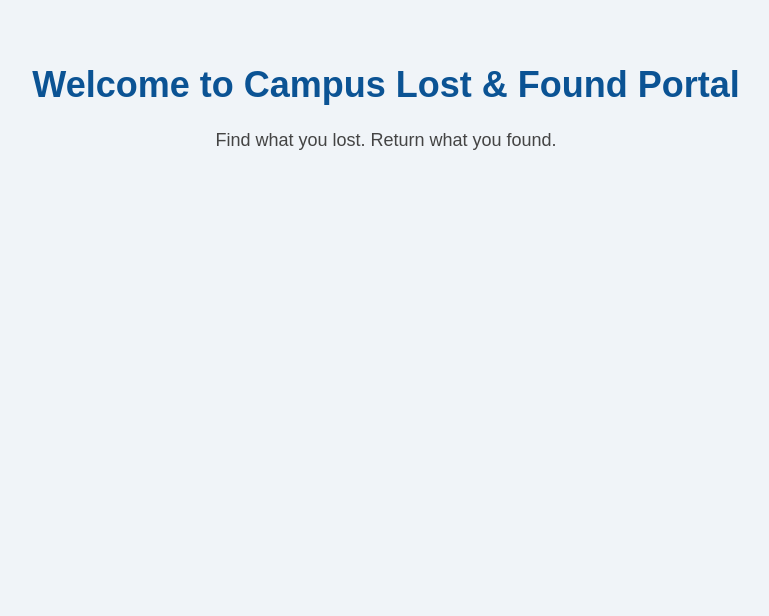
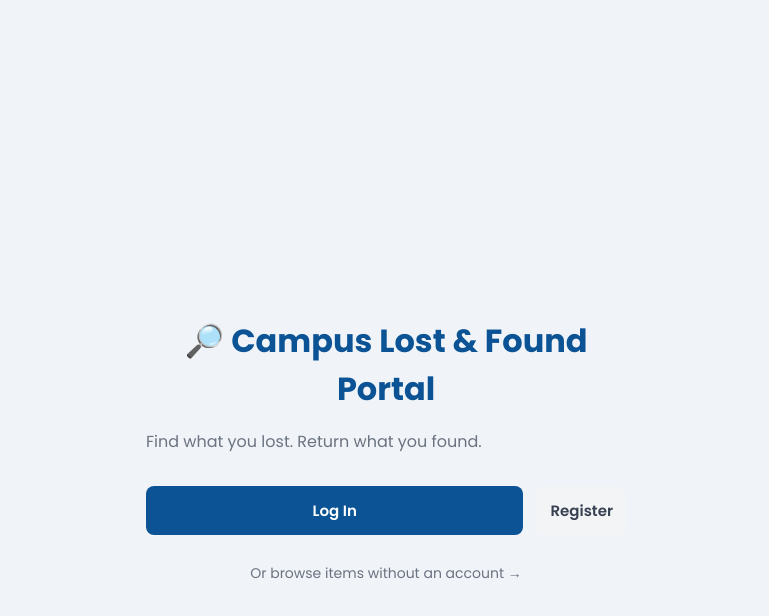
Before and after one commit to djrimbhoni/campus-lost-and-found-portal, a plain HTML site: page frontend/index.html in a window 1280 px wide. Shown: the whole page, without its empty margins (254-1023 px from the left). Drawn offline with Linux system fonts and the light colour scheme.

Commit message:
Turn index.html into a proper landing page

```diff
--- a/frontend/index.html
+++ b/frontend/index.html
@@ -4,11 +4,21 @@
     <meta charset="UTF-8">
     <meta name="viewport" content="width=device-width, initial-scale=1.0">
     <title>Campus Lost & Found Portal</title>
+    <link rel="preconnect" href="https://fonts.googleapis.com">
+    <link href="https://fonts.googleapis.com/css2?family=Poppins:wght@400;500;600;700&display=swap" rel="stylesheet">
     <link rel="stylesheet" href="style.css">
 </head>
 <body>
-    <h1>Welcome to Campus Lost & Found Portal</h1>
-    <p>Find what you lost. Return what you found.</p>
-    <script src="config.js"></script>
+    <div class="landing-container">
+        <div class="landing-content">
+            <h1>🔎 Campus Lost & Found Portal</h1>
+            <p class="subtitle">Find what you lost. Return what you found.</p>
+            <div class="landing-buttons">
+                <a href="login.html" class="btn-primary landing-btn">Log In</a>
+                <a href="register.html" class="btn-secondary landing-btn">Register</a>
+            </div>
+            <a href="view-items.html" class="browse-link">Or browse items without an account →</a>
+        </div>
+    </div>
 </body>
 </html>
--- a/frontend/style.css
+++ b/frontend/style.css
@@ -1022,3 +1022,54 @@ body {
         text-align: center;
     }
 }
+
+/* ---------- Landing Page ---------- */
+
+.landing-container {
+    min-height: 100vh;
+    display: flex;
+    align-items: center;
+    justify-content: center;
+    padding: 20px;
+}
+
+.landing-content {
+    text-align: center;
+    max-width: 480px;
+}
+
+.landing-content h1 {
+    font-size: 32px;
+    margin-bottom: 10px;
+}
+
+.landing-content .subtitle {
+    font-size: 16px;
+    margin-bottom: 32px;
+}
+
+.landing-buttons {
+    display: flex;
+    gap: 14px;
+    margin-bottom: 20px;
+}
+
+.landing-btn {
+    text-decoration: none;
+    display: block;
+    text-align: center;
+    margin-top: 0;
+}
+
+.browse-link {
+    display: inline-block;
+    margin-top: 8px;
+    color: #6b7280;
+    font-size: 14px;
+    text-decoration: none;
+}
+
+.browse-link:hover {
+    color: #0b5394;
+    text-decoration: underline;
+}
```
